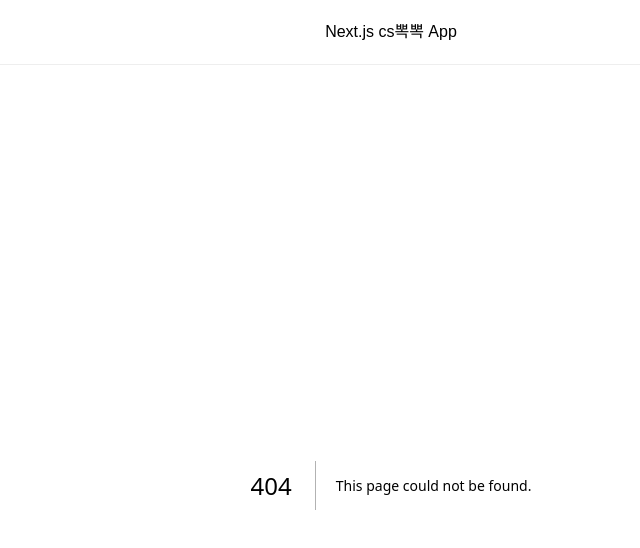
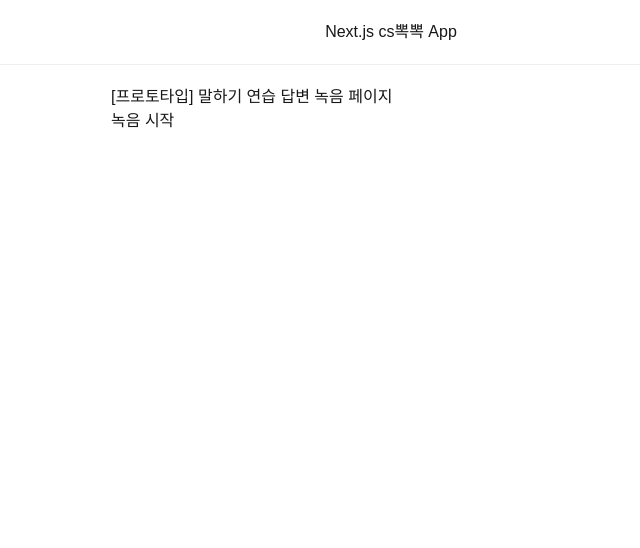
Before and after one commit to boostcampwm2025/web14-B4, a Next.js app in the folder frontend/: page /practice in a window 1280 px wide. Before the commit this address had no page. Shown: the top 548 px of the page, without its empty margins (249-889 px from the left). Built offline with nearby package versions, Linux system fonts and the light colour scheme.

Commit message:
feat: 답변 음성 녹음 기능 추가
- MediaRecorder 기반 녹음 시작/종료 처리
- 녹음 데이터 수집 및 오디오 파일 생성
- 녹음된 오디오 재생하기

```diff
--- /dev/null
+++ b/frontend/src/app/practice/page.tsx
@@ -0,0 +1,10 @@
+import AudioRecorder from "../../components/AudioRecorder";
+
+export default function RecordPage() {
+  return (
+    <main>
+      <h1>[프로토타입] 말하기 연습 답변 녹음 페이지</h1>
+      <AudioRecorder />
+    </main>
+  );
+}
--- /dev/null
+++ b/frontend/src/components/AudioRecorder.tsx
@@ -0,0 +1,65 @@
+"use client";
+
+import { useRef, useState } from "react";
+
+export default function AudioRecorder() {
+  const audioStreamRef = useRef<MediaStream | null>(null);
+  const mediaRecorderRef = useRef<MediaRecorder | null>(null);
+  const audioChunksRef = useRef<BlobPart[]>([]);
+
+  const [isRecording, setIsRecording] = useState(false);
+  const [audioUrl, setAudioUrl] = useState<string | null>(null);
+
+  const startRecording = async () => {
+    // 마이크 권한 요청
+    const stream = await navigator.mediaDevices.getUserMedia({ audio: true });
+    audioStreamRef.current = stream;
+
+    const recorder = new MediaRecorder(stream);
+    mediaRecorderRef.current = recorder;
+    audioChunksRef.current = [];
+    setAudioUrl(null);
+
+    // 녹음 데이터 수집
+    recorder.ondataavailable = (e) => {
+      audioChunksRef.current.push(e.data);
+    };
+
+    recorder.onstop = () => {
+      const blob = new Blob(audioChunksRef.current, { type: "audio/webm" });
+
+      // 브라우저에서 재생 가능한 URL 생성
+      setAudioUrl((prev) => {
+        if (prev) {
+          URL.revokeObjectURL(prev); // 이전 URL 삭제 (메모리 누수 방지)
+        }
+        return URL.createObjectURL(blob);
+      });
+    };
+
+    recorder.start();
+    setIsRecording(true);
+  };
+
+  const stopRecording = () => {
+    mediaRecorderRef.current?.stop();
+    audioStreamRef.current?.getTracks().forEach((t) => t.stop()); // 오디오 스트림 종료
+    setIsRecording(false);
+  };
+
+  return (
+    <div>
+      {!isRecording ? (
+        <button onClick={startRecording}>녹음 시작</button>
+      ) : (
+        <button onClick={stopRecording}>녹음 완료</button>
+      )}
+
+      {audioUrl && (
+        <div>
+          <audio controls src={audioUrl} />
+        </div>
+      )}
+    </div>
+  );
+}
```
